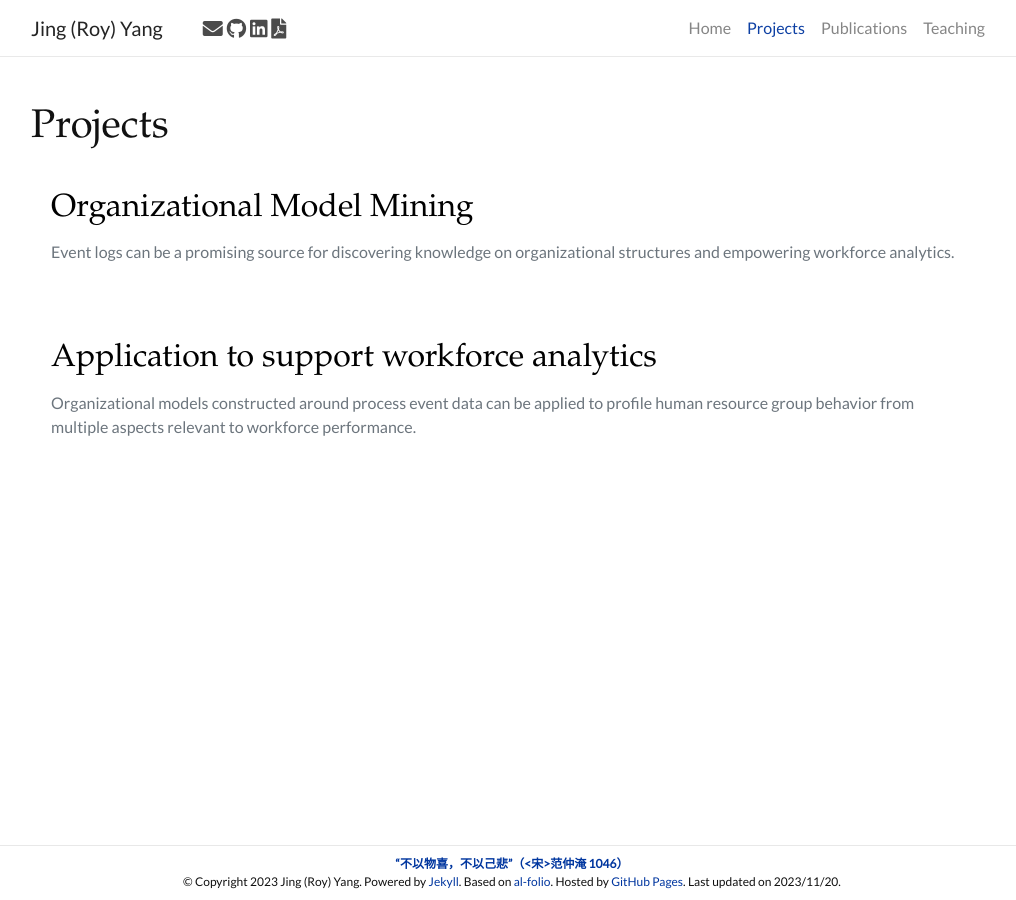
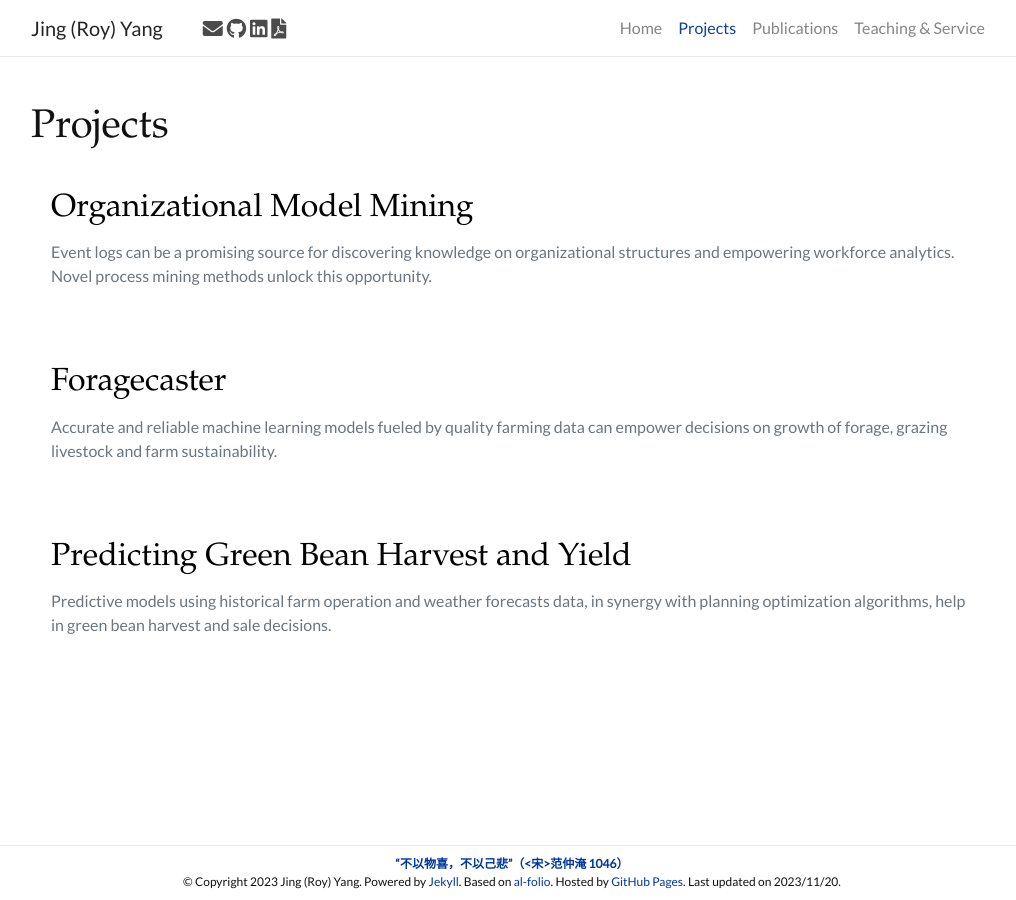
Before and after one commit to roy-jingyang/roy-jingyang.github.io, a Jekyll site: the page built from _pages/projects.md, in a window 1280 px wide. Shown: the whole page, without its empty margins (128-1144 px from the left). Built offline with Jekyll 4.4.1, drawn with Linux system fonts in a browser that asks for light colours; nearby versions of some CDN libraries; a style sheet for code colours, icons or effects is not loaded.

Commit message:
Renew website

```diff
--- a/_pages/projects.md
+++ b/_pages/projects.md
@@ -10,6 +10,7 @@
 
   {% assign sorted_projects = site.projects | sort: "importance" %}
   {% for project in sorted_projects %}
+  {% if project.is_index %}
   <div class="grid-item">
     {% if project.redirect %}
     <a href="{{ project.redirect }}" target="_blank">
@@ -42,6 +43,7 @@
       </div>
     </a>
   </div>
-{% endfor %}
+  {% endif %}
+  {% endfor %}
 
 </div>
--- a/_projects/omm.md
+++ b/_projects/omm.md
@@ -4,8 +4,11 @@
 title: Organizational Model Mining
 description: >
   Event logs can be a promising source for discovering knowledge on
-  organizational structures and empowering workforce analytics.
+  organizational structures and empowering workforce analytics. Novel process
+  mining methods unlock this opportunity.
 nav: false
+importance: 11
+is_index: true
 ---
 
 Today's process mining techniques have empowered numerous modern
```
Also changed, not shown: _news/202310.md (+2 -2 lines), _pages/home.md (+3 -3 lines), _pages/teaching.md (deleted, +0 -22 lines), _pages/teaching_service.md (added, +35 -0 lines), _projects/crc_foragecaster.md (+13 -0 lines), _projects/crc_green_bean.md (added, +13 -0 lines), _projects/omm/forest.md (+1 -0 lines), _projects/crc_green_beans.md (deleted).
